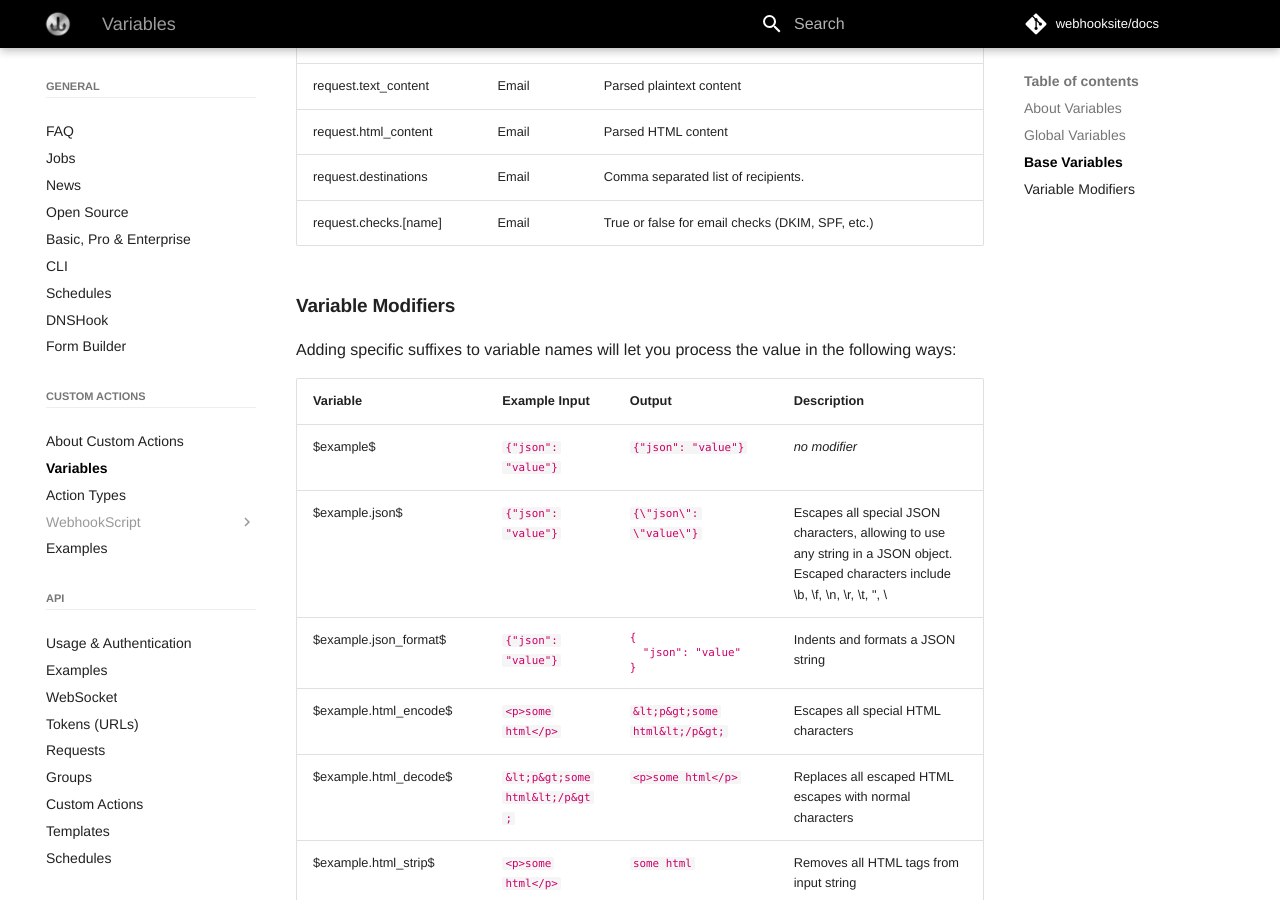
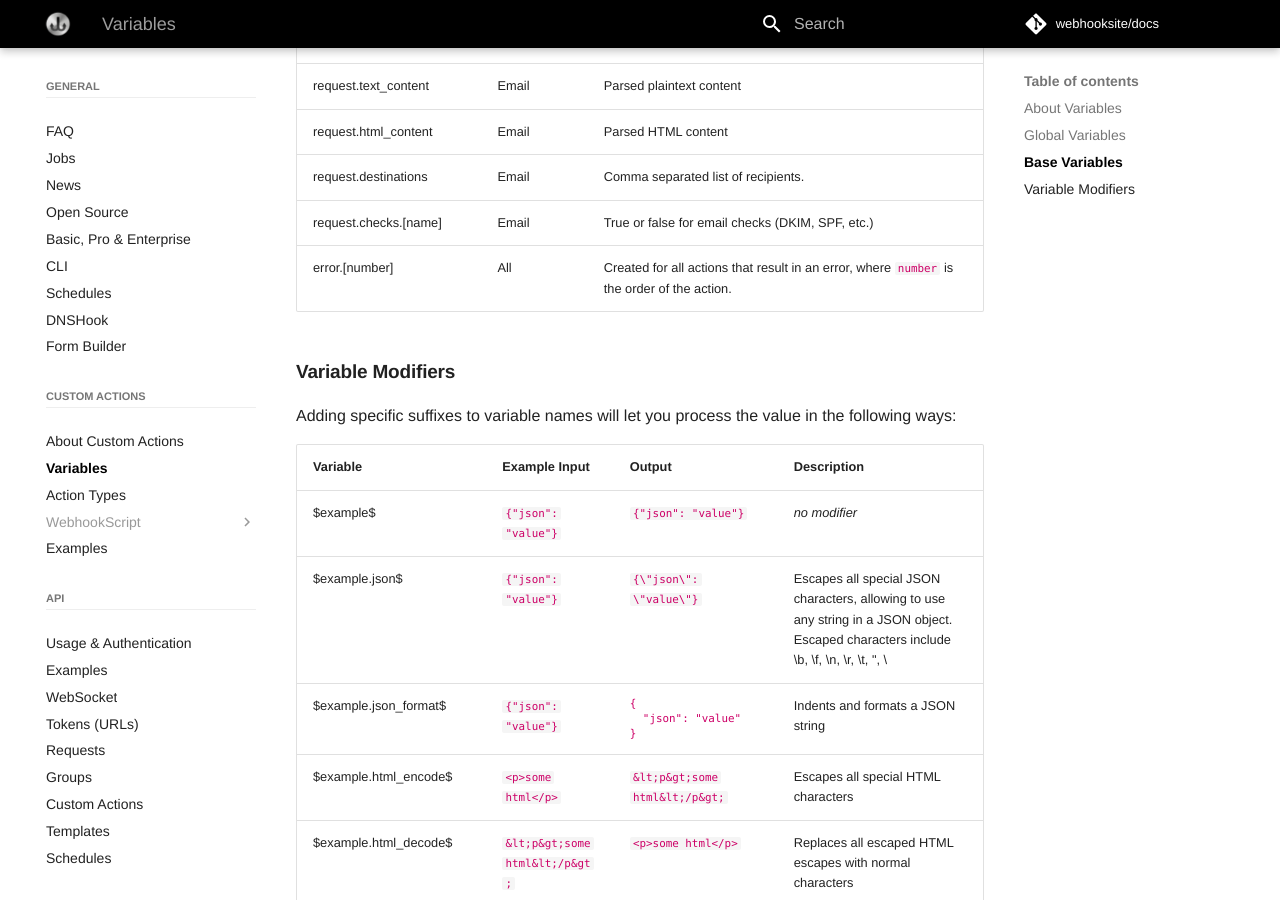
Before and after one commit to webhooksite/docs, an MkDocs documentation site: the page built from docs/custom-actions/variables.md, in a window 1280 px wide and 900 px high, scrolled down 2925 px. Built offline with MkDocs 1.6.1 and Material for MkDocs 9.7.7, drawn with Linux system fonts in a browser that asks for light colours; comment, search, counter and statistics services are not loaded.

Commit message:
Update docs

```diff
--- a/docs/custom-actions/variables.md
+++ b/docs/custom-actions/variables.md
@@ -70,6 +70,7 @@ These variables are automatically available for each request or email. Different
 | request.html_content              | Email         | Parsed HTML content                                                                                    |
 | request.destinations              | Email         | Comma separated list of recipients.                                                                    |
 | request.checks.[name]             | Email         | True or false for email checks (DKIM, SPF, etc.)                                                       |
+| error.[number]                    | All           | Created for all actions that result in an error, where `number` is the order of the action.            |
 
 ### Variable Modifiers
 
--- a/docs/news.markdown
+++ b/docs/news.markdown
@@ -23,6 +23,11 @@ Subscribe below to receive updates about improvements and new features on Webhoo
     </div>
 </form>
 </div>
+
+## 22 September
+
+* Added `$error.[action]$` variable that is automatically created whenever an action result in an error.
+* Email notifications should now support dark mode in Apple Mail on iOS.
 
 ## 5 August 2025
 
```
